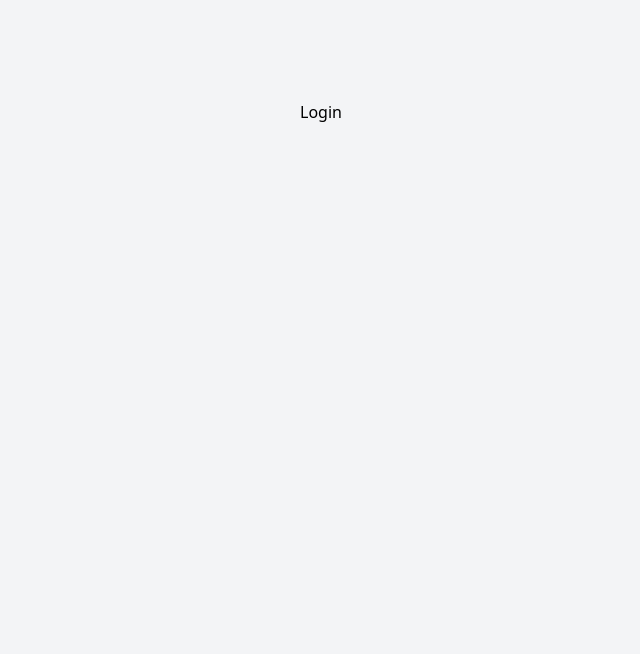
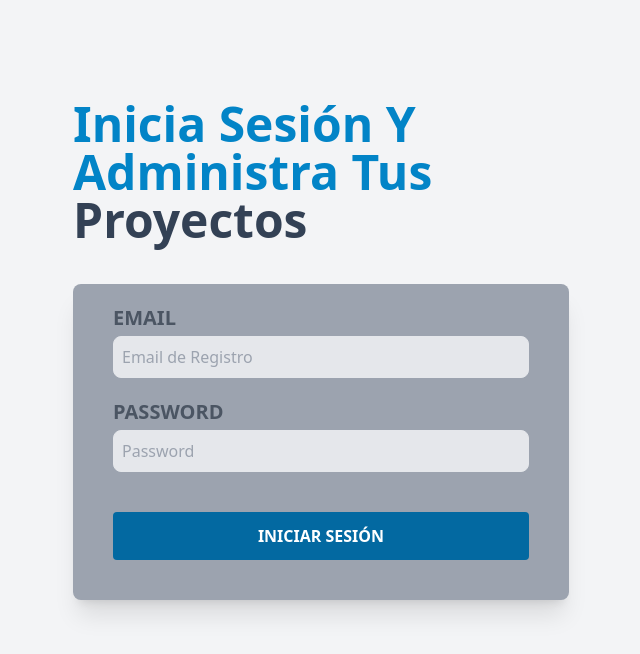
Before and after one commit to Jair-vet/UpTask_MERN_frontend, a React (Vite) app: page / in a window 1280 px wide. Shown: the top 654 px of the page, without its empty margins (319-959 px from the left). Built offline with nearby package versions, Linux system fonts and the light colour scheme.

Commit message:
creamos el Login Page

```diff
--- a/src/layouts/AuthLayout.jsx
+++ b/src/layouts/AuthLayout.jsx
@@ -4,7 +4,7 @@ export const AuthLayout = () => {
   return (
     <>
         <main className='container mx-auto mt-5 md:mt-20 p-5 md:flex md:justify-center'>
-          <div className="md:2/3 lg:1/2">
+          <div className="md:w-2/3 lg:w-2/5">
             <Outlet />
           </div>
         </main>
--- a/src/paginas/Login.jsx
+++ b/src/paginas/Login.jsx
@@ -2,6 +2,44 @@ import React from 'react'
 
 export const Login = () => {
   return (
-    <div>Login</div>
+    <>
+      <h1 className="text-sky-600 font-black text-5xl capitalize">Inicia Sesión y Administra tus
+        <span className='text-slate-700'> Proyectos</span>
+      </h1>
+
+      <form className='my-10  bg-gray-400 shadow-xl rounded-lg px-10 py-5'>
+        <div>
+          <label
+            className='uppercase text-gray-600 block text-xl font-bold'
+            htmlFor='email'
+          >Email</label>
+          <input
+            id='email'
+            type='email'
+            placeholder='Email de Registro'
+            className='w-full mt-1 p-2 border rounded-lg bg-gray-200'
+          />
+        </div>
+        <div className='mt-5'>
+          <label
+            className='uppercase text-gray-600 block text-xl font-bold'
+            htmlFor='password'
+          >Password</label>
+          <input
+            id='password'
+            type='password'
+            placeholder='Password'
+            className='w-full mt-1 p-2 border rounded-lg bg-gray-200'
+          />
+        </div>
+
+        <input
+          type='submit'
+          value='Iniciar Sesión'
+          className='bg-sky-700 w-full mt-10 py-3 text-white uppercase font-bold rounded
+            hover:cursor-pointer hover:bg-sky-900 transition-colors mb-5'
+        />
+      </form>
+    </>
   )
 }
```
